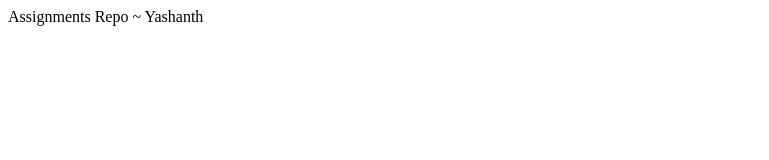
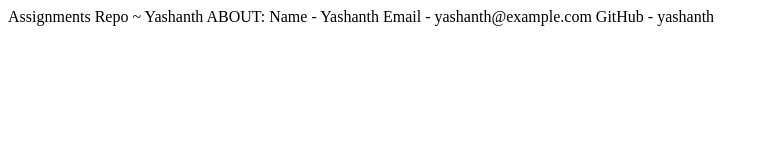
Before and after one commit to Yashanth21/GIT-ASSIGINMENTS, a plain HTML site: page index.html in a window 1280 px wide. Shown: the whole page, without its empty margins (0-769 px from the left). Drawn offline with Linux system fonts and the light colour scheme.

Commit message:
UPDATE ABOUT SECTION

```diff
--- a/index.html
+++ b/index.html
@@ -1,4 +1,8 @@
 <p>
     Assignments Repo
                 ~ Yashanth
+    ABOUT:
+    Name - Yashanth
+    Email - yashanth@example.com
+    GitHub - yashanth
 </p>
```
